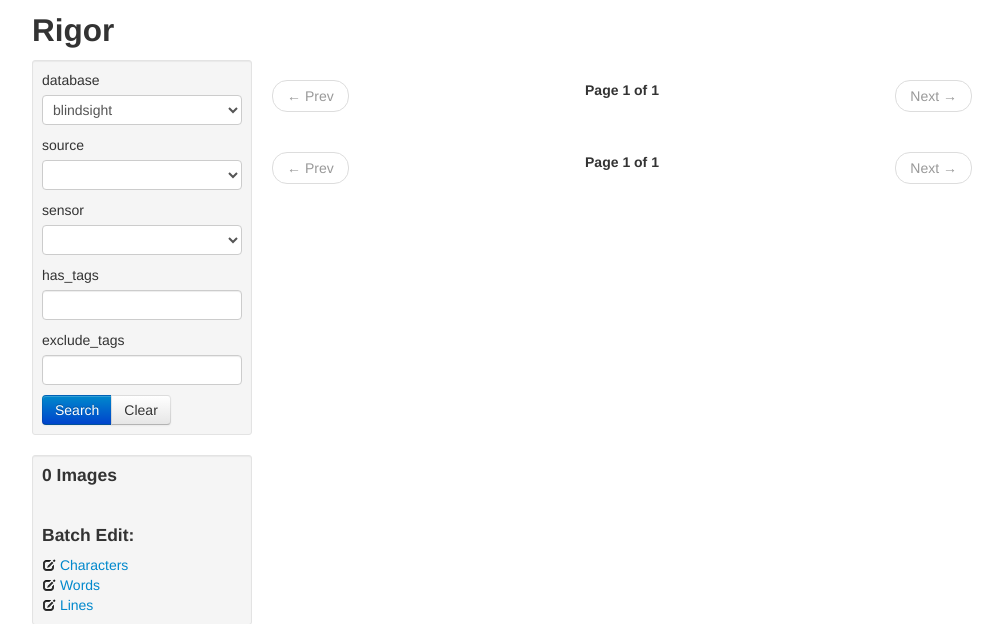
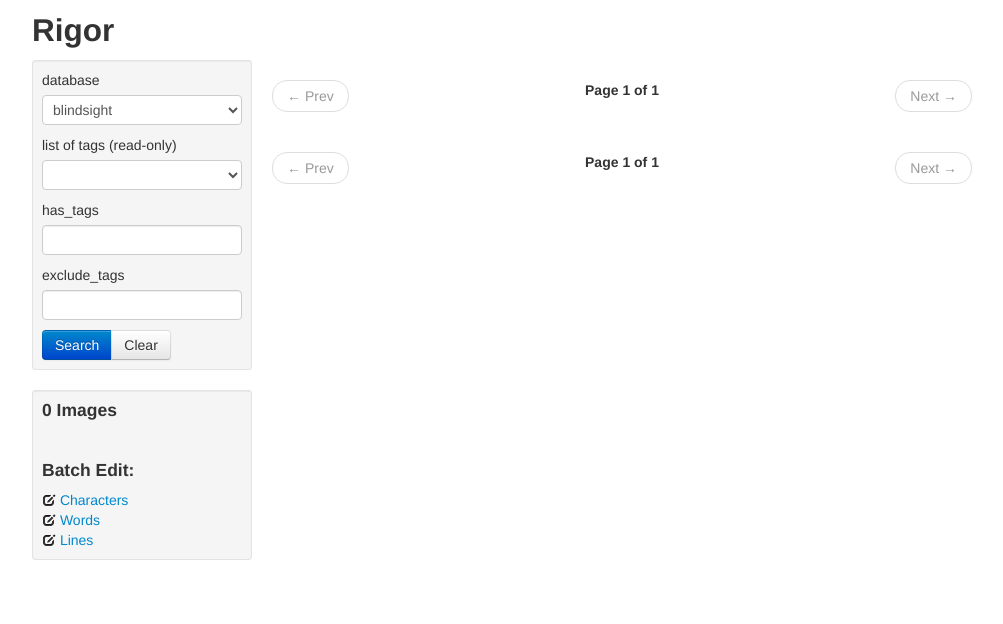
Before and after one commit to amazon-archives/rigor-webapp, a Flask app: template templates/browse.html in a window 1280 px wide. Shown: the top 624 px of the page, without its empty margins (138-1141 px from the left). Run offline with Flask 2, Linux system fonts and the light colour scheme; the template is opened without the code that fills it, so the values that code supplies are empty; some libraries are stand-ins or nearby versions.

Commit message:
Handle db changes: no more sensor or source, and domain names changed to text:line and text:lineorder

```diff
--- a/flask_app.py
+++ b/flask_app.py
@@ -79,7 +79,7 @@ def getImageFile(locator, ext):
 def searchImages():
     simulateSlow()
     queryDict = {}
-    keyWhitelist = 'database_name source sensor has_tags exclude_tags max_count page'.split()
+    keyWhitelist = 'database_name has_tags exclude_tags max_count page'.split()
     # TODO: throw error if certain keys are missing
     for key, val in request.values.items():
         if key in keyWhitelist:
@@ -124,18 +124,11 @@ def getImageAnnotations(database_name, locator):
     debugMain('getImageAnnotations.  locator = %s' % locator)
     return jsonify(d=result)
 
-# http://ea:5000/api/v1/db/rigor/source
-@app.route('/api/v1/db/<database_name>/source', methods=['GET'])
-def getSources(database_name):
+# http://ea:5000/api/v1/db/rigor/tag
+@app.route('/api/v1/db/<database_name>/tag', methods=['GET'])
+def getTags(database_name):
     simulateSlow()
-    return jsonify(d=backend.getSources(database_name))
-
-
-# http://ea:5000/api/v1/db/rigor/sensor
-@app.route('/api/v1/db/<database_name>/sensor', methods=['GET'])
-def getSensors(database_name):
-    simulateSlow()
-    return jsonify(d=backend.getSensors(database_name))
+    return jsonify(d=backend.getTags(database_name))
 
 
 #--------------------------------------------------------------------------------
--- a/static/js/browse.js
+++ b/static/js/browse.js
@@ -46,13 +46,10 @@ browseApp.controller('BrowseController', function($scope, $http, $routeParams, $
     };
     $scope.search_form = {           // choices for drop-downs.  to be filled in via AJAX
         database_names: ['blindsight'],
-        sources: [],
-        sensors: []
+        tags: []
     };
     $scope.query = {                 // query params for searching images
         database_name: 'blindsight',      // TODO: this should be set to config.INITIAL_DB_NAME
-        source: ANY,
-        sensor: ANY,
         //has_tags: 'sightpal angle testing bigangle',
         has_tags: '',
         exclude_tags: '',
@@ -75,9 +72,6 @@ browseApp.controller('BrowseController', function($scope, $http, $routeParams, $
     // SEARCH FORM BUTTONS AND BEHAVIOR
 
     $scope.clickClearButton = function() {
-        //$scope.view_state.render_path = 'thumbs';
-        $scope.query.source = ANY;
-        $scope.query.sensor = ANY;
         $scope.query.has_tags = '';
         $scope.query.exclude_tags = '';
         $scope.query.page = 0;
@@ -92,37 +86,22 @@ browseApp.controller('BrowseController', function($scope, $http, $routeParams, $
         $scope.doSearch();
     };
 
-    // when user changes database name, re-fetch sources and sensors
+    // when user changes database name, re-fetch tags
     $scope.$watch('query.database_name', function(newValue,oldValue) {
         console.log('[watch database_name] ----------------------------------------\\');
-        console.log('[watch database_name] db name changed from ' + oldValue + ' to ' + newValue + ', so re-fetching sensors and sources');
+        console.log('[watch database_name] db name changed from ' + oldValue + ' to ' + newValue + ', so re-fetching tags');
 
-        // reset source and sensor to legal values
-        $scope.query.source = ANY;
-        $scope.query.sensor = ANY;
+        $scope.search_form.tags = [];
 
-        // fill in sources
-        console.log('[watch database_name] getting sources...');
-        $http.get('/api/v1/db/'+$scope.query.database_name+'/source')
+        // fill in tags
+        console.log('[watch database_name] getting tags...');
+        $http.get('/api/v1/db/'+$scope.query.database_name+'/tag')
             .success(function(data,status,headers,config) {
-                $scope.search_form.sources = data['d'];
-                $scope.search_form.sources.unshift(ANY);  // put on front of list
-                console.log('...[watch database_name] got sources: ' + $scope.search_form.sources);
+                $scope.search_form.tags = data['d'];
+                console.log('...[watch database_name] got tags: ' + $scope.search_form.tags);
             })
             .error(function(data,status,headers,config) {
-                console.log('...[watch database_name] error getting sources');
-            });
-
-        // fill in sensors
-        console.log('[watch database_name] getting sensors...');
-        $http.get('/api/v1/db/'+$scope.query.database_name+'/sensor')
-            .success(function(data,status,headers,config) {
-                $scope.search_form.sensors = data['d'];
-                $scope.search_form.sensors.unshift(ANY);  // put on front of list
-                console.log('...[watch database_name] got sensors: ' + $scope.search_form.sensors);
-            })
-            .error(function(data,status,headers,config) {
-                console.log('...[watch database_name] error getting sensors');
+                console.log('...[watch database_name] error getting tags');
             });
 
         console.log('[watch database_name] ----------------------------------------/');
@@ -264,7 +243,7 @@ browseApp.controller('BrowseController', function($scope, $http, $routeParams, $
         var ctx = canvas.getContext('2d');
         ctx.clearRect(0,0,$scope.detail.image.x_resolution, $scope.detail.image.y_resolution);
         angular.forEach($scope.detail.annotations, function(annotation,jj) {
-            if (annotation.domain === 'text') {
+            if (annotation.domain === 'text:line') {
                 ctx.fillStyle = "hsla(35,100%,45%,0.4)";
                 ctx.strokeStyle = "hsla(35,100%,66%,0.4)";
                 ctx.lineWidth = 2;
@@ -282,7 +261,7 @@ browseApp.controller('BrowseController', function($scope, $http, $routeParams, $
             }
         });
         angular.forEach($scope.detail.annotations, function(annotation,jj) {
-            if (annotation.domain === 'textcluster') {
+            if (annotation.domain === 'text:lineorder') {
                 ctx.beginPath();
                 ctx.moveTo(annotation.boundary[0][0],annotation.boundary[0][1]);
                 ctx.lineTo(annotation.boundary[1][0],annotation.boundary[1][1]);
@@ -413,7 +392,7 @@ browseApp.controller('BrowseController', function($scope, $http, $routeParams, $
         // just return the text annotations, not the textclusters
         var result = [];
         angular.forEach($scope.detail.annotations, function(annotation,jj) {
-            if (annotation.domain === 'text') {
+            if (annotation.domain === 'text:line') {
                 result.push(annotation);
             }
         });
--- a/templates/browse.html
+++ b/templates/browse.html
@@ -31,14 +31,9 @@
                         <option ng-repeat="dbname in search_form.database_names">(( dbname ))</option>
                     </select>
 
-                    <label>source</label>
-                    <select class="rigor-sidebar-form-element" ng-model="query.source">
-                        <option ng-repeat="source in search_form.sources">(( source ))</option>
-                    </select>
-
-                    <label>sensor</label>
-                    <select class="rigor-sidebar-form-element" ng-model="query.sensor">
-                        <option ng-repeat="sensor in search_form.sensors">(( sensor ))</option>
+                    <label>list of tags (read-only)</label>
+                    <select class="rigor-sidebar-form-element">
+                        <option ng-repeat="tag in search_form.tags">(( tag ))</option>
                     </select>
 
                     <label>has_tags</label>
@@ -90,10 +85,8 @@
                             </a>
                             <p>
                                      date: <strong>(( image.stamp*1000 | date:'yyyy-MM-dd' ))</strong>
-                                <br> sensor: <strong>(( image.sensor ))</strong>
-                                <br> source: <strong>(( image.source ))</strong>
                             </p>
-                            <div style="height:44px">
+                            <div style="height:80px">
                                 <span ng-repeat="tag in image.tags">
                                         <a href="" ng-click="clickTag(tag)" class="label label-info">(( tag ))</a>
                                      </span>
@@ -135,8 +128,6 @@
                         <p>
                              locator: <strong>(( detail.image.locator ))</strong>
                         <br> date: <strong>(( detail.image.stamp*1000 | date:'yyyy-MM-dd' ))</strong>
-                        <br> sensor: <strong>(( detail.image.sensor ))</strong>
-                        <br> source: <strong>(( detail.image.source ))</strong>
                         <br> <span ng-repeat="tag in detail.image.tags">
                                 <a href="" ng-click="clickTag(tag)" class="label label-info">(( tag ))</a>
                              </span>
```
Also changed, not shown: backend.py (+13 -50 lines).
